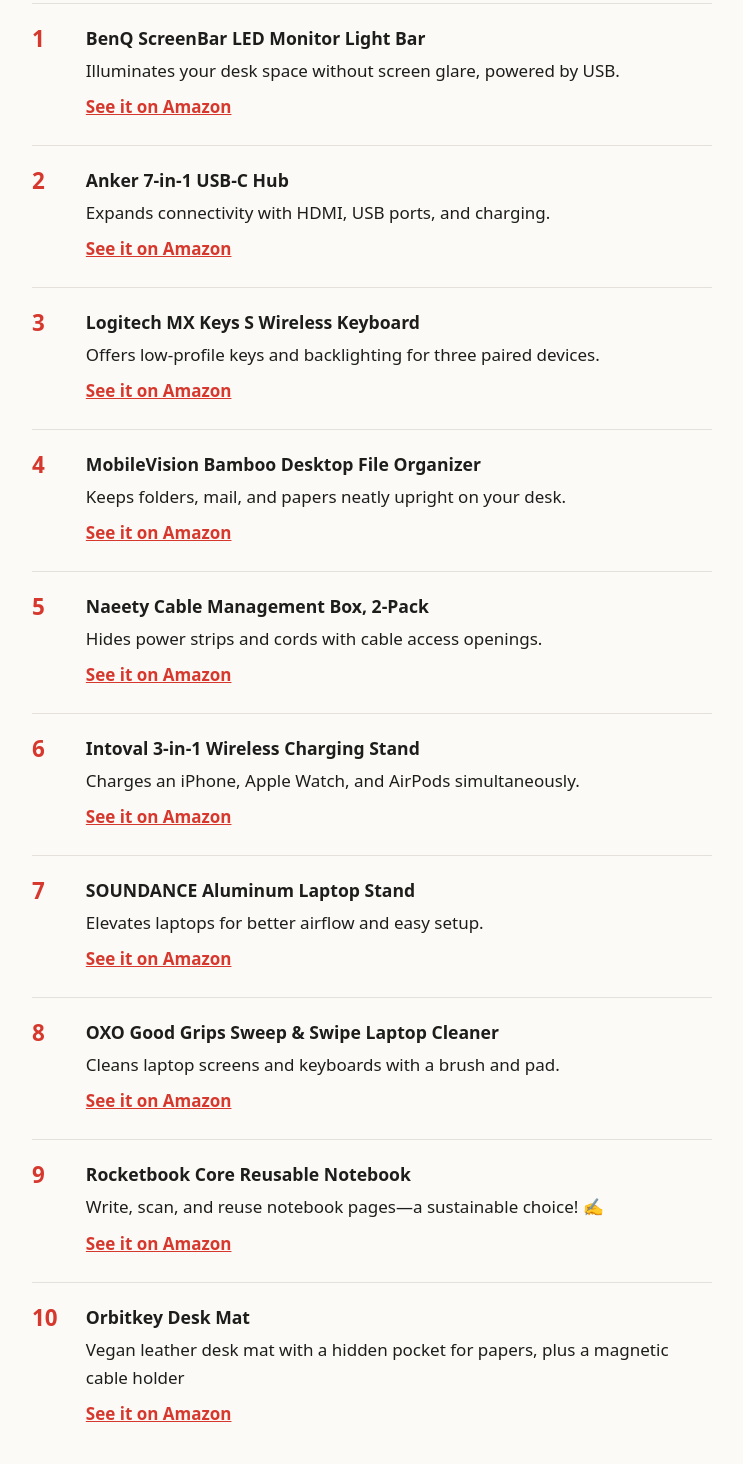
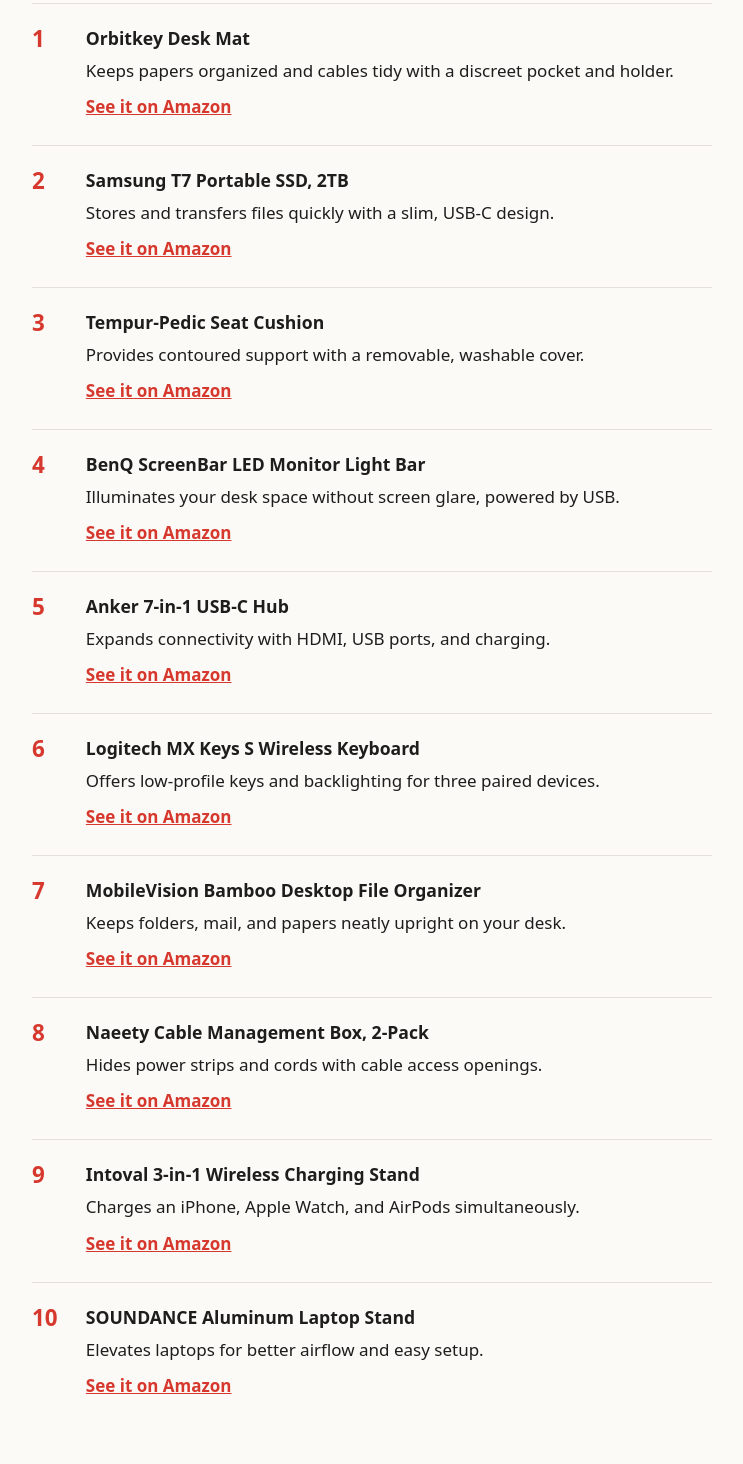
Before and after one commit to Merrko21/merrko21.github.io, a plain HTML site: page finds/desk.html in a window 1280 px wide. Shown: the part 356-1820 px from the top of the page, without its empty margins (268-1011 px from the left). Drawn offline with Linux system fonts and the light colour scheme.

Commit message:
Finds: update pages (2026-11-27)

```diff
--- a/finds/desk.html
+++ b/finds/desk.html
@@ -33,6 +33,21 @@
 
   <ol class="finds">
     <li><div>
+      <h2><a href="https://www.amazon.com/dp/B08T21ZJDY?tag=scrollinter01-20" rel="sponsored nofollow noopener" target="_blank">Orbitkey Desk Mat</a></h2>
+      <p>Keeps papers organized and cables tidy with a discreet pocket and holder.</p>
+      <a class="go" href="https://www.amazon.com/dp/B08T21ZJDY?tag=scrollinter01-20" rel="sponsored nofollow noopener" target="_blank">See it on Amazon</a>
+    </div></li>
+    <li><div>
+      <h2><a href="https://www.amazon.com/dp/B0874XWW23?tag=scrollinter01-20" rel="sponsored nofollow noopener" target="_blank">Samsung T7 Portable SSD, 2TB</a></h2>
+      <p>Stores and transfers files quickly with a slim, USB-C design.</p>
+      <a class="go" href="https://www.amazon.com/dp/B0874XWW23?tag=scrollinter01-20" rel="sponsored nofollow noopener" target="_blank">See it on Amazon</a>
+    </div></li>
+    <li><div>
+      <h2><a href="https://www.amazon.com/dp/B004TT6X4U?tag=scrollinter01-20" rel="sponsored nofollow noopener" target="_blank">Tempur-Pedic Seat Cushion</a></h2>
+      <p>Provides contoured support with a removable, washable cover.</p>
+      <a class="go" href="https://www.amazon.com/dp/B004TT6X4U?tag=scrollinter01-20" rel="sponsored nofollow noopener" target="_blank">See it on Amazon</a>
+    </div></li>
+    <li><div>
       <h2><a href="https://www.amazon.com/dp/B076VNFZJG?tag=scrollinter01-20" rel="sponsored nofollow noopener" target="_blank">BenQ ScreenBar LED Monitor Light Bar</a></h2>
       <p>Illuminates your desk space without screen glare, powered by USB.</p>
       <a class="go" href="https://www.amazon.com/dp/B076VNFZJG?tag=scrollinter01-20" rel="sponsored nofollow noopener" target="_blank">See it on Amazon</a>
@@ -67,25 +82,10 @@
       <p>Elevates laptops for better airflow and easy setup.</p>
       <a class="go" href="https://www.amazon.com/dp/B07D74DT3B?tag=scrollinter01-20" rel="sponsored nofollow noopener" target="_blank">See it on Amazon</a>
     </div></li>
-    <li><div>
-      <h2><a href="https://www.amazon.com/dp/B07W1L7TCF?tag=scrollinter01-20" rel="sponsored nofollow noopener" target="_blank">OXO Good Grips Sweep &amp; Swipe Laptop Cleaner</a></h2>
-      <p>Cleans laptop screens and keyboards with a brush and pad.</p>
-      <a class="go" href="https://www.amazon.com/dp/B07W1L7TCF?tag=scrollinter01-20" rel="sponsored nofollow noopener" target="_blank">See it on Amazon</a>
-    </div></li>
-    <li><div>
-      <h2><a href="https://www.amazon.com/dp/B071Y3MSRK?tag=scrollinter01-20" rel="sponsored nofollow noopener" target="_blank">Rocketbook Core Reusable Notebook</a></h2>
-      <p>Write, scan, and reuse notebook pages—a sustainable choice! ✍️</p>
-      <a class="go" href="https://www.amazon.com/dp/B071Y3MSRK?tag=scrollinter01-20" rel="sponsored nofollow noopener" target="_blank">See it on Amazon</a>
-    </div></li>
-    <li><div>
-      <h2><a href="https://www.amazon.com/dp/B08T21ZJDY?tag=scrollinter01-20" rel="sponsored nofollow noopener" target="_blank">Orbitkey Desk Mat</a></h2>
-      <p>Vegan leather desk mat with a hidden pocket for papers, plus a magnetic cable holder</p>
-      <a class="go" href="https://www.amazon.com/dp/B08T21ZJDY?tag=scrollinter01-20" rel="sponsored nofollow noopener" target="_blank">See it on Amazon</a>
-    </div></li>
   </ol>
 
   <footer>
-    #ad · As an Amazon Associate I earn from qualifying purchases. Updated 25 Nov 2026. <a href="./">All finds</a>
+    #ad · As an Amazon Associate I earn from qualifying purchases. Updated 27 Nov 2026. <a href="./">All finds</a>
   </footer>
 </main>
 </body>
```
Also changed, not shown: finds/deals.html (+1 -1 lines), finds/index.html (+1 -1 lines), finds/kitchen.html (+1 -1 lines), finds/travel.html (+1 -1 lines).
